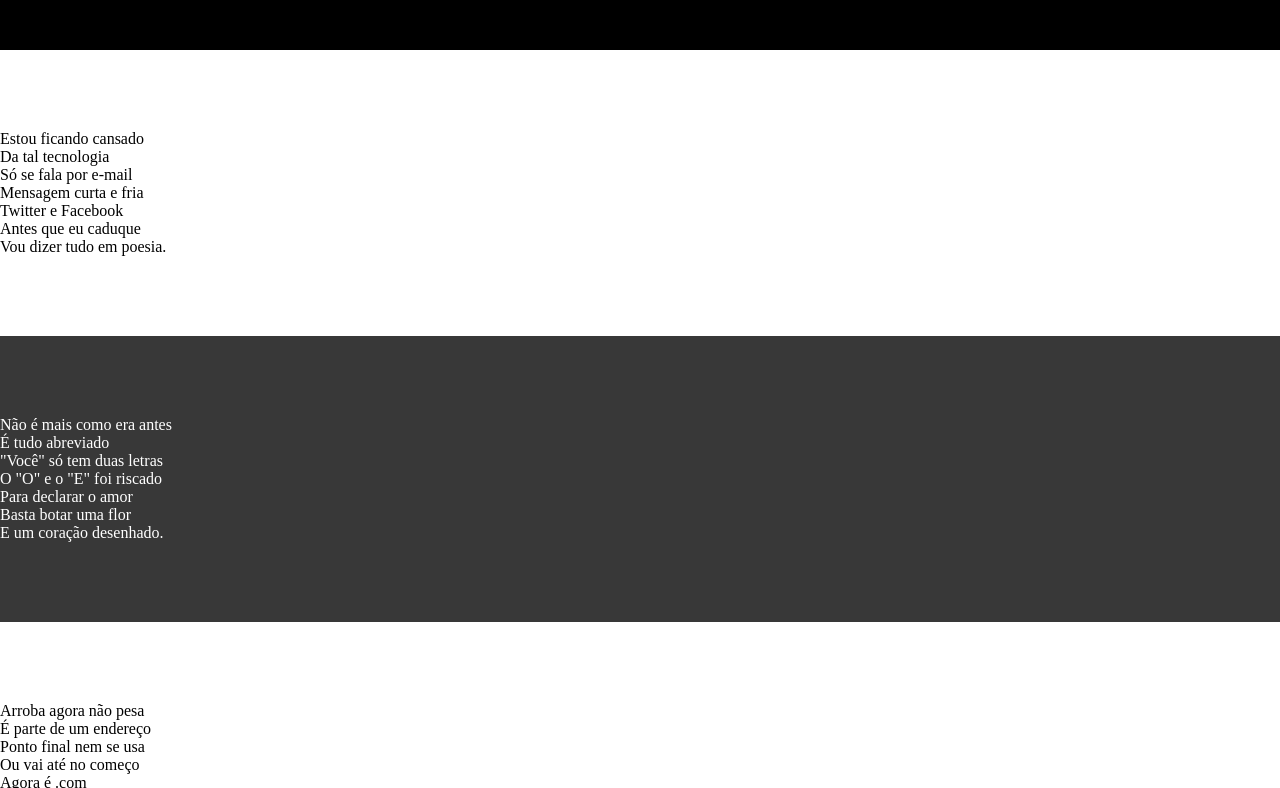
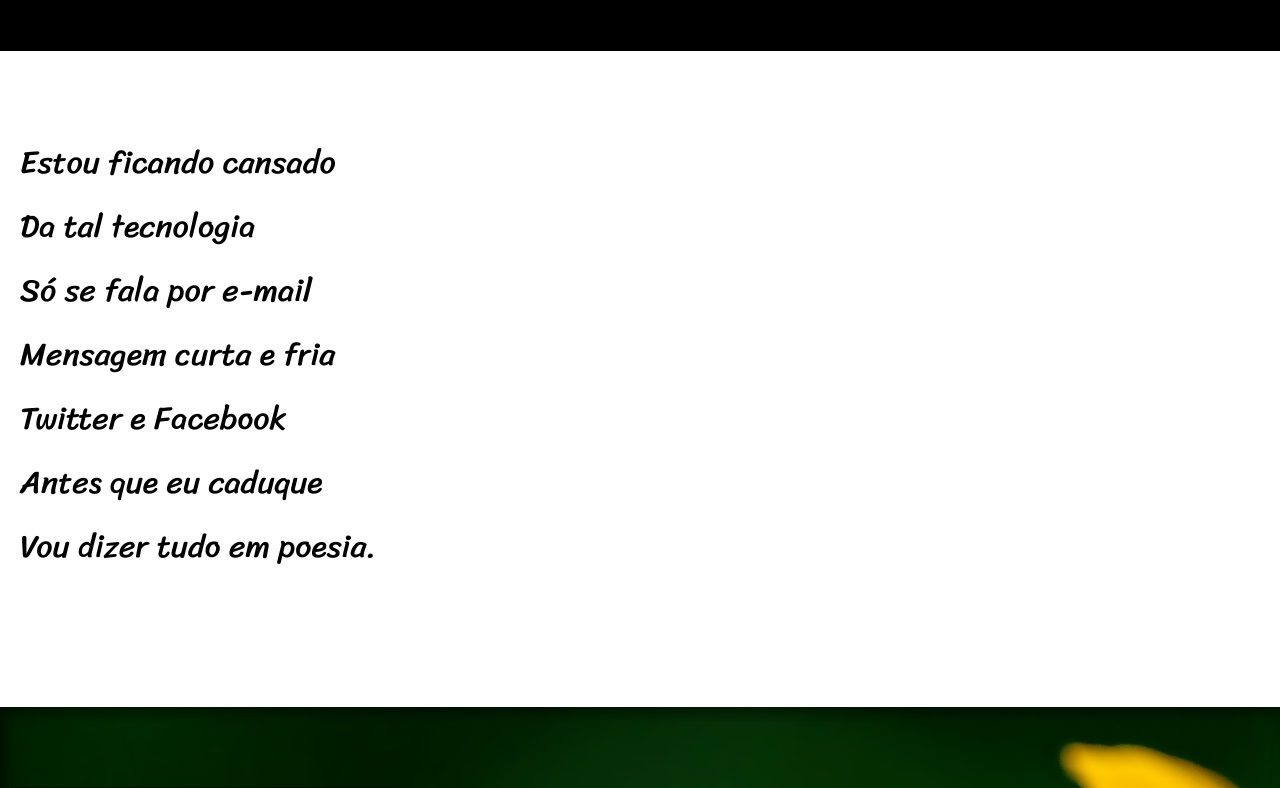
Before and after one commit to miqueias-vinicius/html-css, a plain HTML site: page exercicios/d012/index.html in a window 1280 px wide. Shown: the part 179-967 px from the top of the page. Drawn offline with Linux system fonts and the light colour scheme.

Commit message:
d012 concluído

```diff
--- a/exercicios/d012/estilo/style.css
+++ b/exercicios/d012/estilo/style.css
@@ -11,6 +11,7 @@
 html, body {
     min-height: 100vh;
     background-color: darkgray;
+    font-family: Verdana, Geneva, Tahoma, sans-serif;
 
 }
 
@@ -29,7 +30,7 @@ header .titulo {
     font-variant: small-caps;
 }
 header .subtitulo {
-    font-family: Arial, Helvetica, sans-serif;
+    font-family: Verdana, Geneva, Tahoma, sans-serif;
     font-size: 16px;
     color: white;
     text-align: center;
@@ -46,9 +47,28 @@ header a:hover {
     text-decoration: underline;
 }
 
+main p {
+    padding-bottom: 1.5em;
+}
+
 .normal, .imagem {
     padding-top: 10vh;
     padding-bottom: 10vh;
+
+}
+main .imagem .content {
+    background-color: rgba(0, 0, 0, 0.5);
+    display: inline-block;
+    padding-right: 5px;
+
+}
+
+main .content {
+    line-height: 2em;
+    padding-left: 5px;
+    font-family: 'Sriracha';
+    font-size: 2em;
+    margin-left: 15px;
 }
 
 main .normal {
@@ -58,8 +78,20 @@ main .normal {
 main .imagem {
     background-color: rgb(56, 56, 56);
     color: white;
+    box-shadow: inset 6px 6px 13px 0px rgba(0, 0, 0, 0.527);
 }
 
+main #img01 {
+    background-image: url(../imagens/background001.jpg);
+    background-position: right center;
+    background-size: cover;
+    background-attachment: fixed;
+}
+main #img02 {
+    background-image: url(../imagens/background002.jpg);
+    background-size: cover;
+    background-attachment: fixed;
+}
 
 footer {
     background-color: black;
@@ -68,7 +100,7 @@ footer {
 
 footer .text-footer {
     color: white;
-    font-family: Arial, Helvetica, sans-serif;
+    font-family: Verdana, Geneva, Tahoma, sans-serif;
     padding: 8px;
 }
 
--- a/exercicios/d012/index.html
+++ b/exercicios/d012/index.html
@@ -26,7 +26,7 @@
             </p>
         </div>
 
-        <div class="imagem">
+        <div class="imagem" id="img01">
             <p class="content">
                 Não é mais como era antes <br>
                 É tudo abreviado <br>
@@ -62,7 +62,7 @@
 
 
 
-        <div class="imagem">
+        <div class="imagem" id="img02">
             <p class="content">
                 Tenho saudade das cartas <br>
                 Escritas com a própria mão <br>
```
